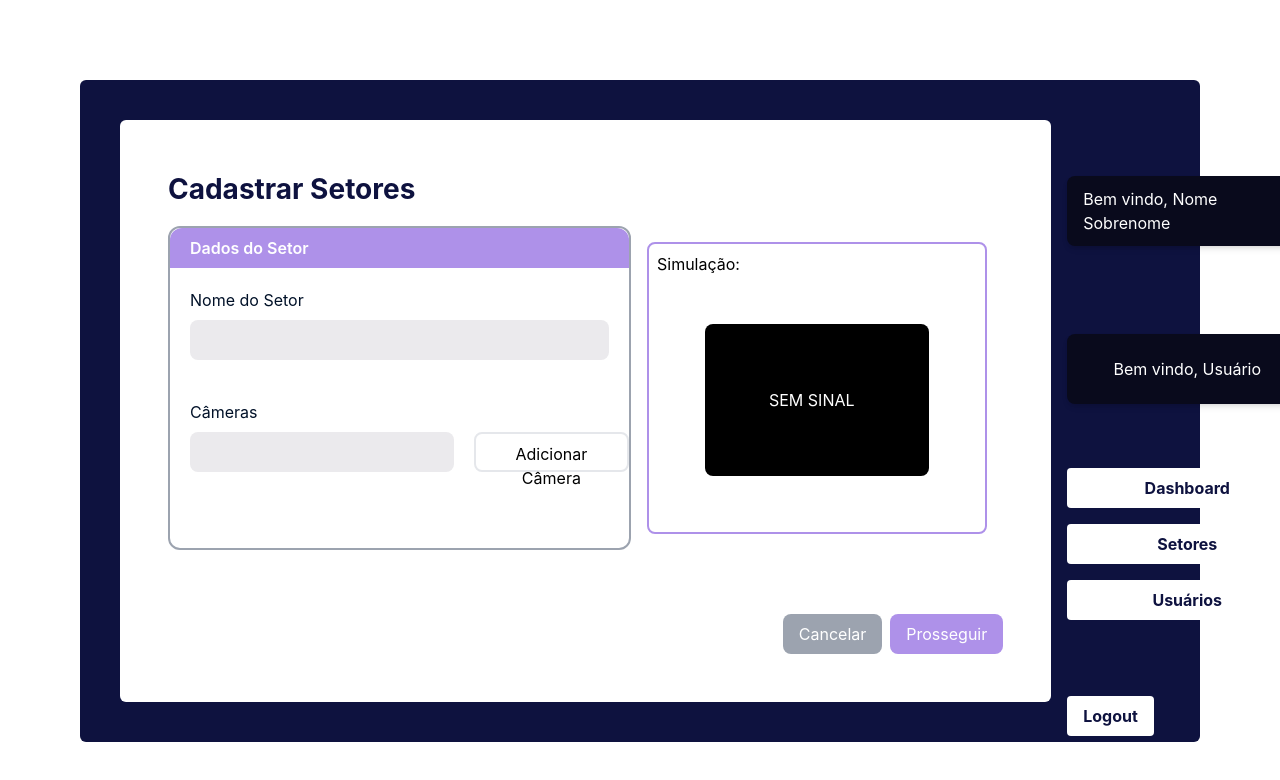
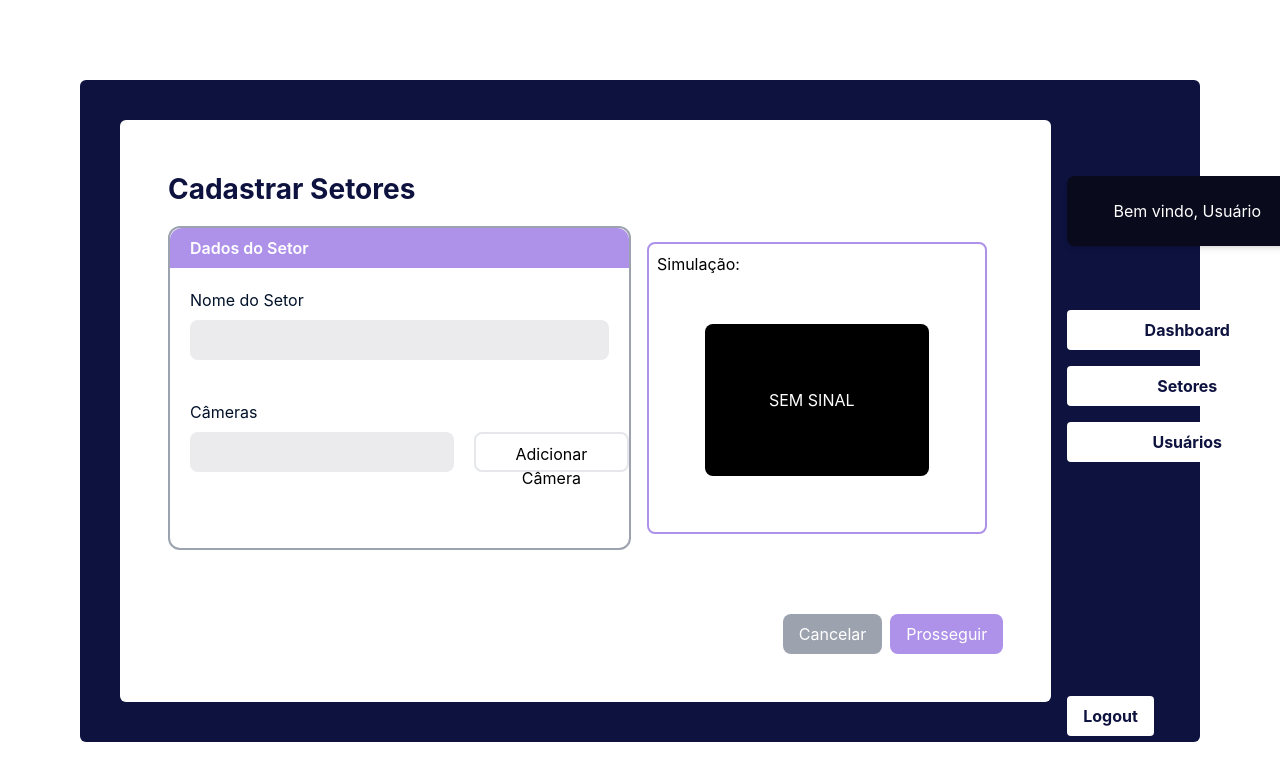
Before and after one commit to catrinck/Detectoy, a React (Create React App) app in the folder detectoy-front-end/: page /CadastrarSetor in a window 1280 px wide. Shown: the top 780 px of the page. Built offline with nearby package versions, Linux system fonts and the light colour scheme; sample sign-in values are in the browser's storage.

Commit message:
correção de tela de cadastro

```diff
--- a/detectoy-front-end/src/CadastrarSetor.js
+++ b/detectoy-front-end/src/CadastrarSetor.js
@@ -77,10 +77,6 @@ export default function CadastrarSetor({ handleSubmit }) {
 
                 <div className='p-2 m-2 '>
 
-                    <div className="bg-[#090A1C] rounded-lg shadow-md p-4 text-white w-[240px] h-[70px] flex items-center justify-center mb-12 mt-10">
-                        <h1>Bem vindo, Nome Sobrenome</h1>
-                    </div>
-
                     <SideBar />
 
                 </div>
```
